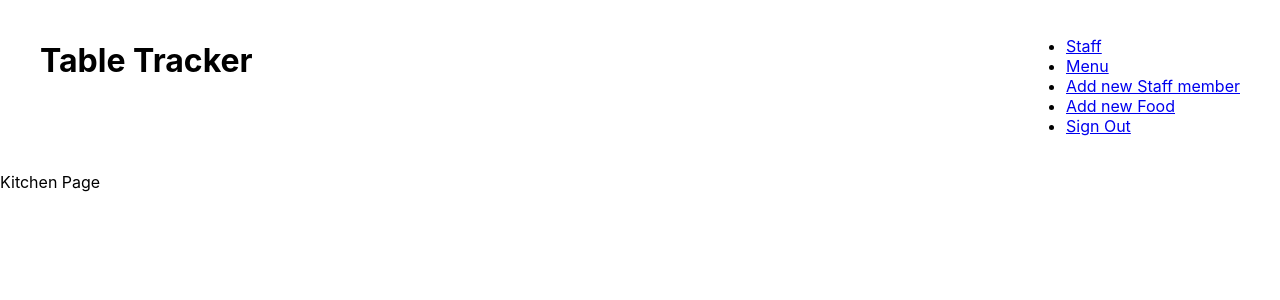
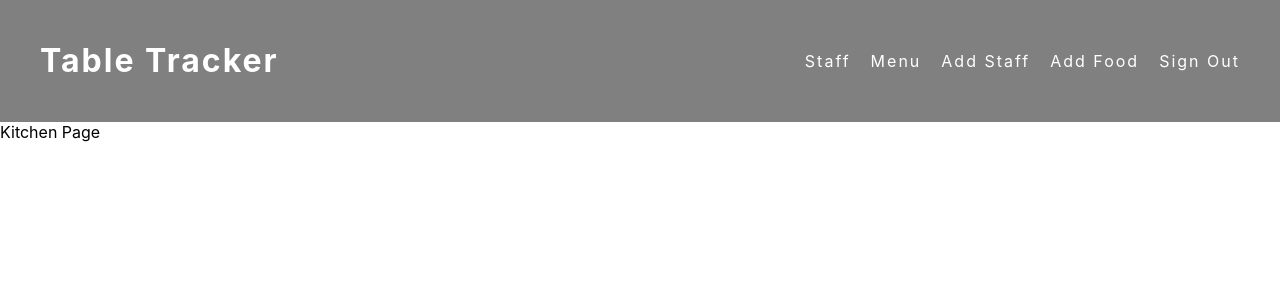
Before and after one commit to usuajiayako/Table-Tracker, a React (Create React App) app: page /kitchen in a window 1280 px wide. Shown: the top 300 px of the page. Built offline with nearby package versions, Linux system fonts and the light colour scheme.

Commit message:
Added styling to the Header/NavItem

```diff
--- a/package.json
+++ b/package.json
@@ -10,6 +10,7 @@
     "react-dom": "^17.0.1",
     "react-router-dom": "^5.2.0",
     "react-scripts": "4.0.2",
+    "sass": "^1.32.8",
     "web-vitals": "^0.2.4",
     "workbox-background-sync": "^5.1.4",
     "workbox-broadcast-update": "^5.1.4",
--- a/src/components/Header/Header.css
+++ /dev/null
@@ -1,5 +0,0 @@
-header {
-  display: flex;
-  justify-content: space-between;
-  margin: 20px 40px;
-}
--- a/src/components/Header/Header.jsx
+++ b/src/components/Header/Header.jsx
@@ -1,5 +1,5 @@
 import NavItem from './NavItem/NavItem';
-import './Header.css';
+import './Header.scss';
 
 const Header = () => {
   return (
@@ -9,8 +9,8 @@ const Header = () => {
         <ul>
           <NavItem link="/admin">Staff</NavItem>
           <NavItem link="/admin/menu">Menu</NavItem>
-          <NavItem link="/admin/new-user">Add new Staff member</NavItem>
-          <NavItem link="/admin/new-food">Add new Food</NavItem>
+          <NavItem link="/admin/new-user">Add Staff</NavItem>
+          <NavItem link="/admin/new-food">Add Food</NavItem>
           <NavItem link="/">Sign Out</NavItem>
         </ul>
       </nav>
--- /dev/null
+++ b/src/components/Header/Header.scss
@@ -0,0 +1,19 @@
+header {
+  background-color: grey;
+  display: flex;
+  justify-content: space-between;
+  padding: 20px 40px;
+  align-items: center;
+
+  h1 {
+    color: white;
+    letter-spacing: 2px;
+  }
+
+  nav {
+    ul {
+      display: flex;
+      list-style-type: none;
+    }
+  }
+}
--- a/src/components/Header/NavItem/NavItem.jsx
+++ b/src/components/Header/NavItem/NavItem.jsx
@@ -1,6 +1,6 @@
 import { NavLink } from 'react-router-dom';
 
-import './NavItem.css';
+import './NavItem.scss';
 
 const NavItem = (props) => {
   return (
--- /dev/null
+++ b/src/components/Header/NavItem/NavItem.scss
@@ -0,0 +1,21 @@
+li {
+  margin: 10px;
+
+  &:last-child {
+    margin-right: 0;
+  }
+
+  &:first-child {
+    margin-left: 0;
+  }
+  a {
+    color: white;
+    text-decoration: none;
+    cursor: pointer;
+    letter-spacing: 2px;
+
+    &:hover {
+      color: black;
+    }
+  }
+}
```
Also changed, not shown: src/components/Header/NavItem/NavItem.css (deleted), 1 other file (tests, documents, lock files or other folders).
